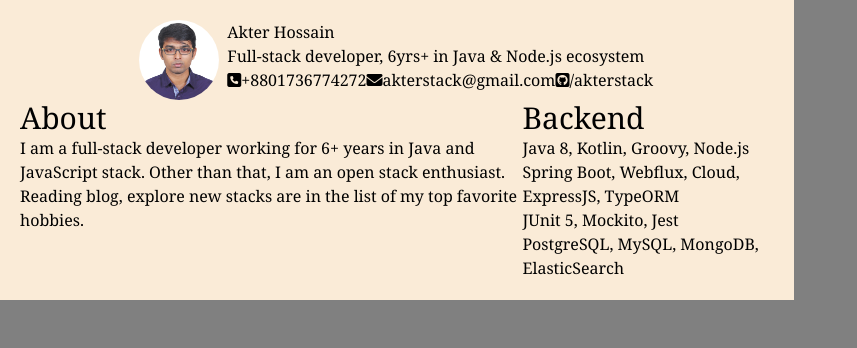
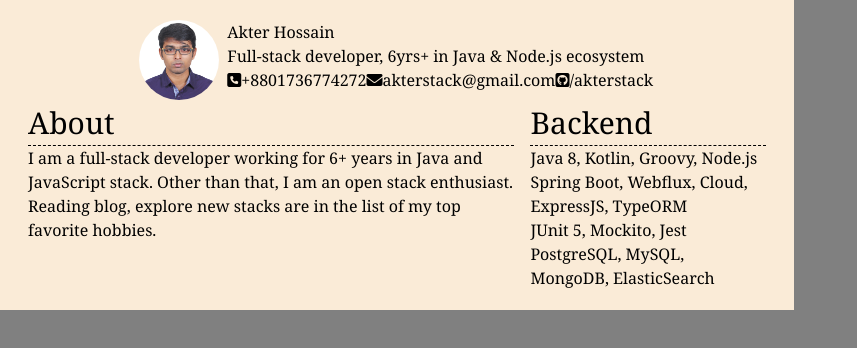
Before and after one commit to akterstack/rezume, a React app: page / in a window 1280 px wide. Shown: the top 348 px of the page, without its empty margins (0-857 px from the left). Built offline with nearby package versions, Linux system fonts and the light colour scheme.

Commit message:
improve section and section title

```diff
--- a/src/assets/base.css
+++ b/src/assets/base.css
@@ -24,3 +24,12 @@ div {
   @apply .w-1/5;
   @apply .pr-2;
 }
+
+section {
+  @apply .px-2;
+}
+
+.section-title {
+  @apply .text-3xl;
+  border-bottom: 1px dashed;
+}
--- a/src/components/About.tsx
+++ b/src/components/About.tsx
@@ -2,13 +2,13 @@ import React from 'react';
 
 export function About() {
   return (
-    <div>
-      <div className="text-3xl">About</div>
+    <section>
+      <div className="section-title">About</div>
       <p>
         I am a full-stack developer working for 6+ years in Java and JavaScript
         stack. Other than that, I am an open stack enthusiast. Reading blog,
         explore new stacks are in the list of my top favorite hobbies.
       </p>
-    </div>
+    </section>
   );
 }
--- a/src/components/BackendSkill.tsx
+++ b/src/components/BackendSkill.tsx
@@ -2,14 +2,14 @@ import React from 'react';
 
 export function BackendSkill() {
   return (
-    <div>
-      <div className="text-3xl">Backend</div>
+    <section>
+      <div className="section-title">Backend</div>
       <ul>
         <li>Java 8, Kotlin, Groovy, Node.js</li>
         <li>Spring Boot, Webflux, Cloud, ExpressJS, TypeORM</li>
         <li>JUnit 5, Mockito, Jest</li>
         <li>PostgreSQL, MySQL, MongoDB, ElasticSearch</li>
       </ul>
-    </div>
+    </section>
   );
 }
```
